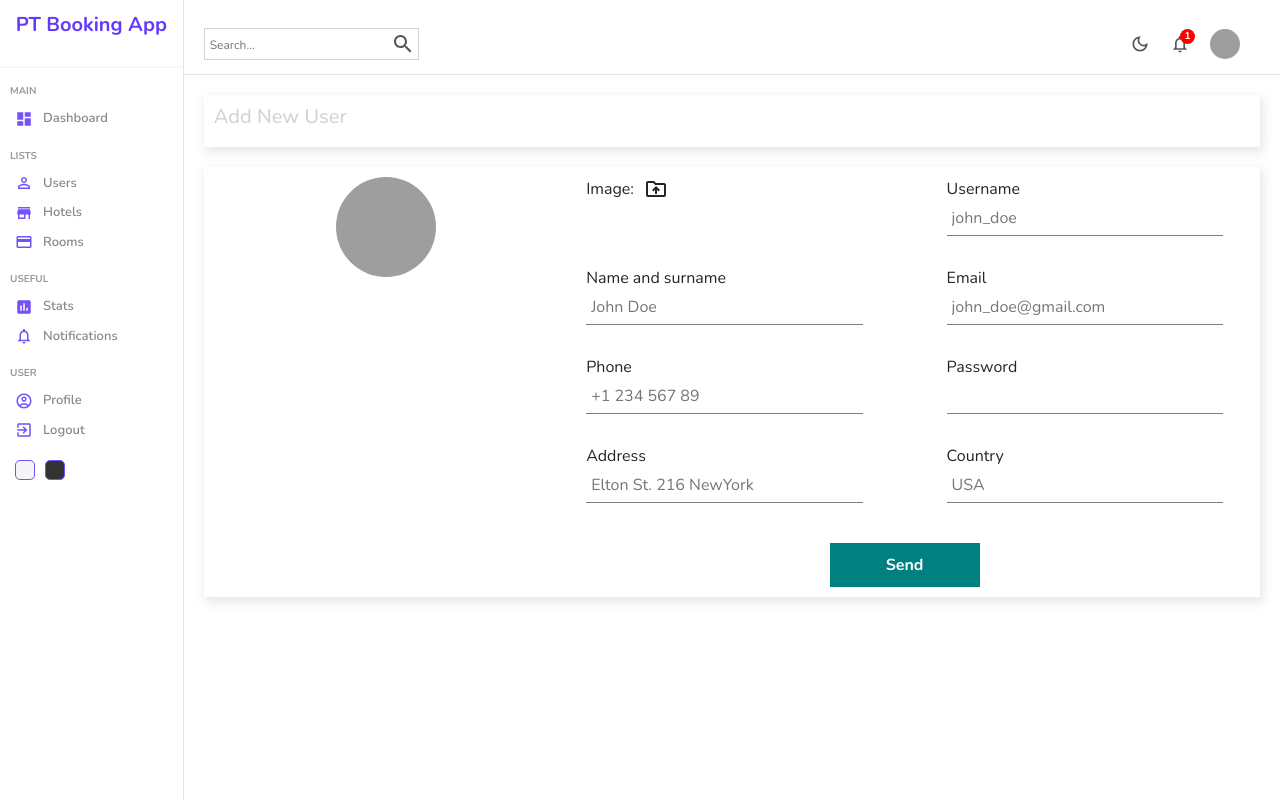
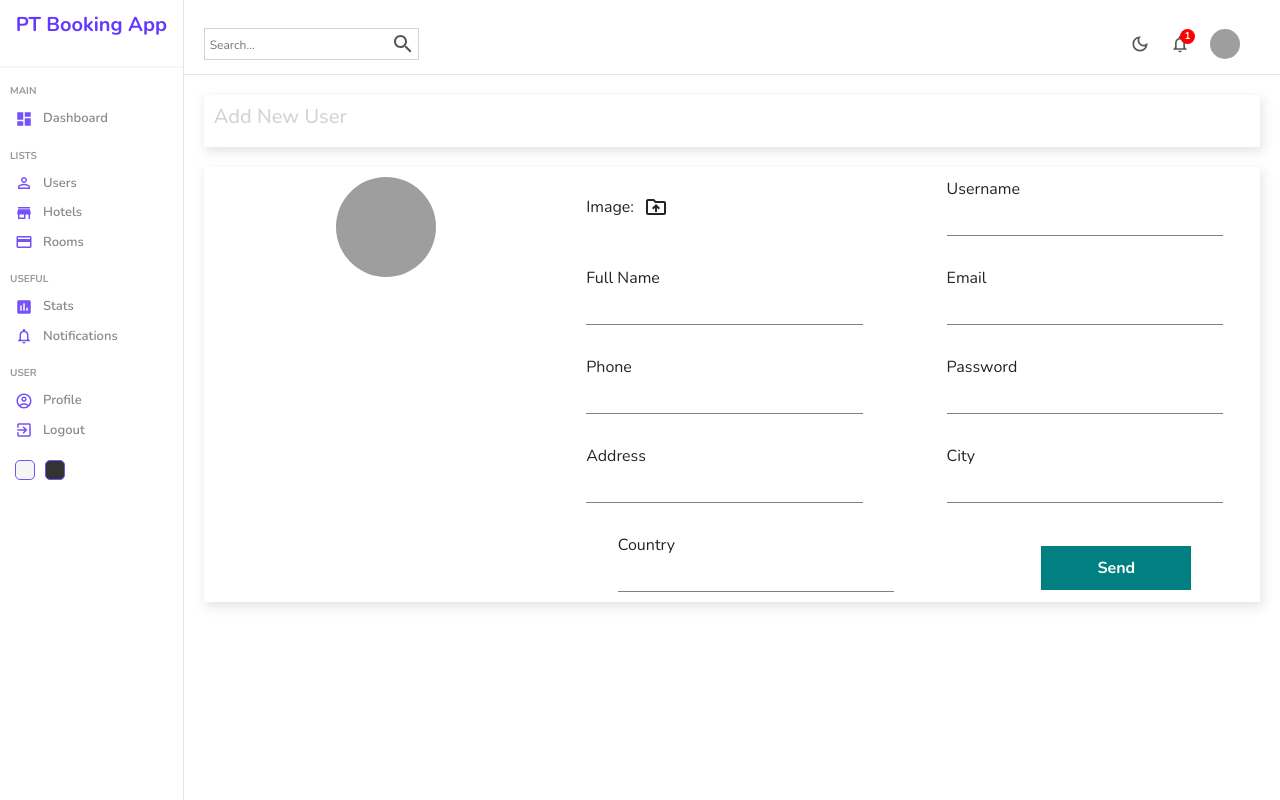
Before and after one commit to pariweshtamr/mern-booking-app-admin, a React (Create React App) app: page /users/new in a window 1280 px wide. Built offline with nearby package versions, Linux system fonts and the light colour scheme; sample sign-in values are in the browser's storage; grey boxes are pictures that could not be loaded.

Commit message:
added feature to add user and hotel

```diff
--- /dev/null
+++ b/src/api/hotelAPI.js
@@ -0,0 +1,19 @@
+import axios from "axios"
+
+const hotelApi =
+  process.env.NODE_ENV === "production"
+    ? "/api/hotels"
+    : "http://localhost:8000/api/hotels"
+
+export const addHotel = async (newHotel) => {
+  try {
+    const { data } = await axios.post(hotelApi, newHotel, {
+      headers: {
+        authorization: window.sessionStorage.getItem("accessJWT"),
+      },
+    })
+    return data
+  } catch (error) {
+    return error.response.data
+  }
+}
--- a/src/components/datatable/Datatable.jsx
+++ b/src/components/datatable/Datatable.jsx
@@ -64,7 +64,7 @@ const Datatable = ({ columns }) => {
     <div className="datatable">
       <div className="datatableTitle">
         Add New User
-        <Link to="/users/new" className="link">
+        <Link to={`/${path}/new`} className="link">
           Add New
         </Link>
       </div>
--- a/src/formSource.js
+++ b/src/formSource.js
@@ -44,66 +44,78 @@ export const userInputs = [
 
 export const hotelInputs = [
   {
-    id: 1,
+    id: "name",
+    label: "Name",
+    type: "text",
+    placeholder: "My Hotel",
+  },
+  {
+    id: "type",
+    label: "Type",
+    type: "text",
+    placeholder: "hotel",
+  },
+  {
+    id: "city",
+    label: "City",
+    type: "text",
+    placeholder: "New York",
+  },
+  {
+    id: "address",
+    label: "Address",
+    type: "text",
+    placeholder: "elton st, 216",
+  },
+  {
+    id: "distance",
+    label: "Distance from City Center",
+    type: "text",
+    placeholder: "500",
+  },
+  {
+    id: "title",
     label: "Title",
     type: "text",
-    placeholder: "Apple Macbook Pro",
+    placeholder: "The best Hotel",
   },
   {
-    id: 2,
+    id: "desc",
     label: "Description",
     type: "text",
-    placeholder: "Description",
+    placeholder: "description",
   },
   {
-    id: 3,
-    label: "Category",
-    type: "text",
-    placeholder: "Computers",
-  },
-  {
-    id: 4,
+    id: "cheapestPrice",
     label: "Price",
     type: "text",
     placeholder: "100",
-  },
-  {
-    id: 5,
-    label: "Stock",
-    type: "text",
-    placeholder: "in stock",
   },
 ]
 
 export const roomInputs = [
   {
-    id: 1,
+    id: "title",
     label: "Title",
     type: "text",
-    placeholder: "Apple Macbook Pro",
+    placeholder: "2 bed room",
   },
   {
-    id: 2,
+    id: "desc",
     label: "Description",
     type: "text",
-    placeholder: "Description",
+    placeholder: "King size bed, 1 bathroom",
   },
   {
-    id: 3,
-    label: "Category",
-    type: "text",
-    placeholder: "Computers",
-  },
-  {
-    id: 4,
+    id: "price",
     label: "Price",
-    type: "text",
+    type: "number",
     placeholder: "100",
   },
   {
-    id: 5,
-    label: "Stock",
-    type: "text",
-    placeholder: "in stock",
+    id: "maxPeople",
+    label: "Max People",
+    type: "number",
+    placeholder: "2",
   },
 ]
--- a/src/pages/newHotel/NewHotel.jsx
+++ b/src/pages/newHotel/NewHotel.jsx
@@ -3,9 +3,59 @@ import Sidebar from "../../components/sidebar/Sidebar"
 import Navbar from "../../components/navbar/Navbar"
 import DriveFolderUploadOutlinedIcon from "@mui/icons-material/DriveFolderUploadOutlined"
 import { useState } from "react"
+import useFetch from "../../hooks/useFetch"
+import axios from "axios"
+import { addHotel } from "../../api/hotelAPI"
 
 const NewHotel = ({ inputs, title }) => {
-  const [file, setFile] = useState("")
+  const [files, setFiles] = useState("")
+  const [info, setInfo] = useState({})
+  const [rooms, setRooms] = useState([])
+
+  const { data, loading, error } = useFetch("http://localhost:8000/api/rooms")
+
+  const handleOnChange = (e) => {
+    setInfo((prev) => ({ ...prev, [e.target.id]: e.target.value }))
+  }
+  const handleOnSelect = (e) => {
+    // transforming selected html collection to array and selecting only required option that is value
+    const value = Array.from(e.target.selectedOptions, (option) => option.value)
+    setRooms(value)
+  }
+
+  const handleOnSubmit = async (e) => {
+    e.preventDefault()
+
+    try {
+      //if using map for any api request use promise all
+      const list = await Promise.all(
+        // transforming object into array
+        Object.values(files).map(async (file) => {
+          const data = new FormData()
+          data.append("file", file)
+          data.append("upload_preset", "upload")
+
+          const uploadRes = await axios.post(
+            "https://api.cloudinary.com/v1_1/ddbttkmhz/image/upload",
+            data
+          )
+
+          const { url } = uploadRes.data
+          return url
+        })
+      )
+
+      const newHotel = {
+        ...info,
+        rooms,
+        photos: list,
+      }
+
+      await addHotel(newHotel)
+    } catch (error) {
+      console.log(error)
+    }
+  }
 
   return (
     <div className="new">
@@ -19,8 +69,8 @@ const NewHotel = ({ inputs, title }) => {
           <div className="left">
             <img
               src={
-                file
-                  ? URL.createObjectURL(file)
+                files
+                  ? URL.createObjectURL(files[0])
                   : "https://icon-library.com/images/no-image-icon/no-image-icon-0.jpg"
               }
               alt=""
@@ -35,18 +85,43 @@ const NewHotel = ({ inputs, title }) => {
                 <input
                   type="file"
                   id="file"
-                  onChange={(e) => setFile(e.target.files[0])}
+                  multiple
+                  onChange={(e) => setFiles(e.target.files)}
                   style={{ display: "none" }}
                 />
               </div>
-
               {inputs.map((input) => (
                 <div className="formInput" key={input.id}>
                   <label>{input.label}</label>
-                  <input type={input.type} placeholder={input.placeholder} />
+                  <input
+                    id={input.id}
+                    onChange={handleOnChange}
+                    type={input.type}
+                    placeholder={input.placeholder}
+                  />
                 </div>
               ))}
-              <button>Send</button>
+              <div className="formInput">
+                <label>Featured</label>
+                <select id="featured" onChange={handleOnChange}>
+                  <option value={false}>No</option>
+                  <option value={true}>Yes</option>
+                </select>
+              </div>
+              <div className="selectRooms">
+                <label>Rooms</label>
+                <select id="rooms" multiple onChange={handleOnSelect}>
+                  {loading
+                    ? "LOADING..."
+                    : data &&
+                      data.map((room) => (
+                        <option key={room._id} value={room._id}>
+                          {room.title}
+                        </option>
+                      ))}
+                </select>
+              </div>
+              <button onClick={handleOnSubmit}>Send</button>
             </form>
           </div>
         </div>
--- a/src/pages/newHotel/newHotel.scss
+++ b/src/pages/newHotel/newHotel.scss
@@ -37,7 +37,17 @@
           display: flex;
           flex-wrap: wrap;
           gap: 30px;
-          justify-content: space-around;
+          justify-content: space-between;
+          align-items: center;
+
+          .selectRooms {
+            width: 100%;
+
+            select {
+              width: 100%;
+              padding: 10px;
+            }
+          }
 
           .formInput {
             width: 40%;
--- a/src/pages/newUser/NewUser.jsx
+++ b/src/pages/newUser/NewUser.jsx
@@ -10,8 +10,12 @@ const NewUser = ({ inputs, title }) => {
   const [file, setFile] = useState("")
   const [info, setInfo] = useState({})
 
-  const handleChange = (e) => {
-    setInfo((prev) => ({ ...prev, [e.target.id]: e.target.value }))
+  const handleOnChange = (e) => {
+    const { name, value } = e.target
+    setInfo({
+      ...info,
+      [name]: value,
+    })
   }
 
   const handleOnClick = async (e) => {
@@ -71,17 +75,43 @@ const NewUser = ({ inputs, title }) => {
                 />
               </div>
 
-              {inputs.map((input) => (
-                <div className="formInput" key={input.id}>
-                  <label>{input.label}</label>
-                  <input
-                    onChange={handleChange}
-                    type={input.type}
-                    placeholder={input.placeholder}
-                    id={input.id}
-                  />
-                </div>
-              ))}
+              <div className="formInput">
+                <label>Username</label>
+                <input type="text" onChange={handleOnChange} name="username" />
+              </div>
+              <div className="formInput">
+                <label>Full Name</label>
+                <input type="text" onChange={handleOnChange} name="fullName" />
+              </div>
+              <div className="formInput">
+                <label>Email</label>
+                <input type="mail" onChange={handleOnChange} name="email" />
+              </div>
+              <div className="formInput">
+                <label>Phone</label>
+                <input type="text" onChange={handleOnChange} name="phone" />
+              </div>
+              <div className="formInput">
+                <label>Password</label>
+                <input
+                  type="password"
+                  onChange={handleOnChange}
+                  name="password"
+                />
+              </div>
+              <div className="formInput">
+                <label>Address</label>
+                <input type="text" onChange={handleOnChange} name="address" />
+              </div>
+              <div className="formInput">
+                <label>City</label>
+                <input type="text" onChange={handleOnChange} name="city" />
+              </div>
+              <div className="formInput">
+                <label>Country</label>
+                <input type="text" onChange={handleOnChange} name="country" />
+              </div>
+
               <button onClick={handleOnClick}>Send</button>
             </form>
           </div>
```
